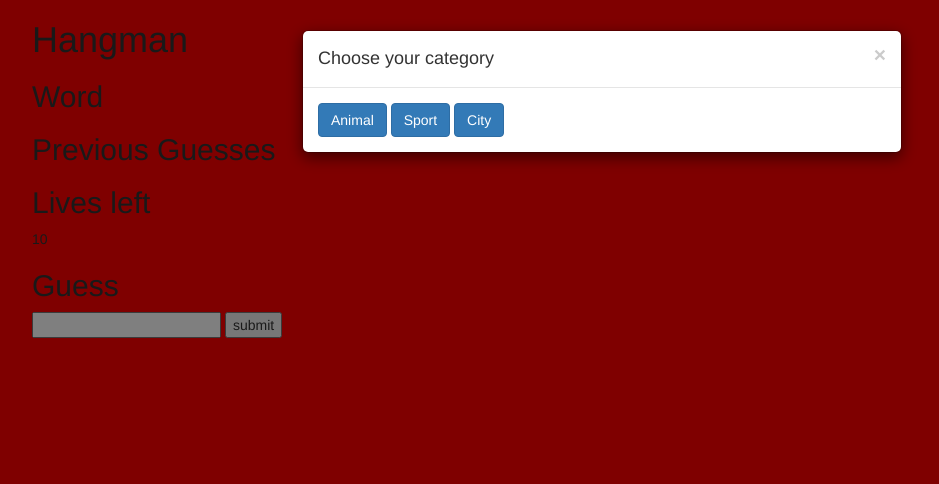
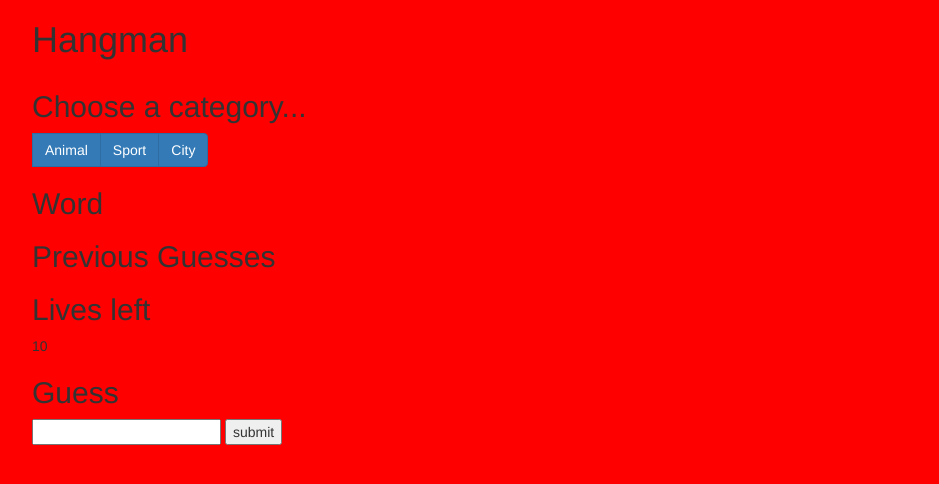
Before and after one commit to adieCodes/precourse-section-5, a plain HTML site: page index.html in a window 1280 px wide. Shown: the whole page, without its empty margins (38-977 px from the left). Drawn offline with nearby package versions, Linux system fonts and the light colour scheme.

Commit message:
feat: Add category selection by btn rather than modal

```diff
--- a/index.html
+++ b/index.html
@@ -29,6 +29,19 @@
 
 	<div class="container">
 		<h1 class="game game__title">Hangman</h1>
+		<div id="categories" class="btn-group" data-toggle="buttons">
+			<h2 class="game game__title">Choose a category...</h2>
+			<label id="animal" class="btn btn-primary game--category">
+      <input type="radio" name="options" autocomplete="off"> Animal
+      </label>
+			<label id="sport" class="btn btn-primary game--category">
+        <input type="radio" name="options" autocomplete="off"> Sport
+      </label>
+			<label id="city" class="btn btn-primary game--category">
+        <input type="radio" name="options" autocomplete="off"> City
+      </label>
+		</div>
+		<!-- .categories -->
 		<div class="game game__section game__word-section">
 			<h2 class="game game__header">Word</h2>
 			<div id="wordContainer" class="game game__word"></div>
--- a/js/main.js
+++ b/js/main.js
@@ -1,8 +1,6 @@
-// TODO: Create object by category with associated gameWords
 // TODO: On game end (win and lose) restart the game
-// TODO: Add category to UI
 // TODO: Add support for multiword gameWord (e.g. 'Steve Jobs')
-// TODO: Change game start modal to button group, this will mean category is always displayed
+// TODO: Override Bootstraps allocation of active state on click of category, we only want this to run once
 
 var hangman = (function() {
 	// on page load...
@@ -23,24 +21,22 @@ var hangman = (function() {
 	// setting variable to act as HTML node to add underscores to page with text node and ID
 	var hiddenWordEle = document.createElement('span');
 	hiddenWordEle.id = "word";
-
-	var gameStart = (function() {
-		$(document).ready(function() {
-			$('#myModal').modal('show');
-		});
+	// IIFE to run event listener for category selection
+	var categorySelection = (function() {
 		var chooseCategory = function(e) {
+			document.getElementById('categories').removeEventListener('click', chooseCategory, false);
 			category = e.target.id;
-			$('#myModal').modal('hide');
+			console.log(category);
 			insertWord();
 		};
-		document.getElementById('modal-body').addEventListener('click', chooseCategory, false);
+		document.getElementById('categories').addEventListener('click', chooseCategory, false);
 	})();
 	// insert underscores for each character in the word
 	var insertWord = function() {
 		// assign a word from the appropriate category
-		if (category == 'btn--animal') {
+		if (category == 'animal') {
 			gameWord = 'giraffe';
-		} else if (category == 'btn--sport') {
+		} else if (category == 'sport') {
 			gameWord = 'cricket';
 		} else {
 			gameWord = 'manchester';
--- a/styles/main.css
+++ b/styles/main.css
@@ -1,3 +1,8 @@
 body {
   background-color: red;
 }
+
+.btn.btn-primary.game--category.active {
+  background-color: green;
+  color: white;
+}
```
